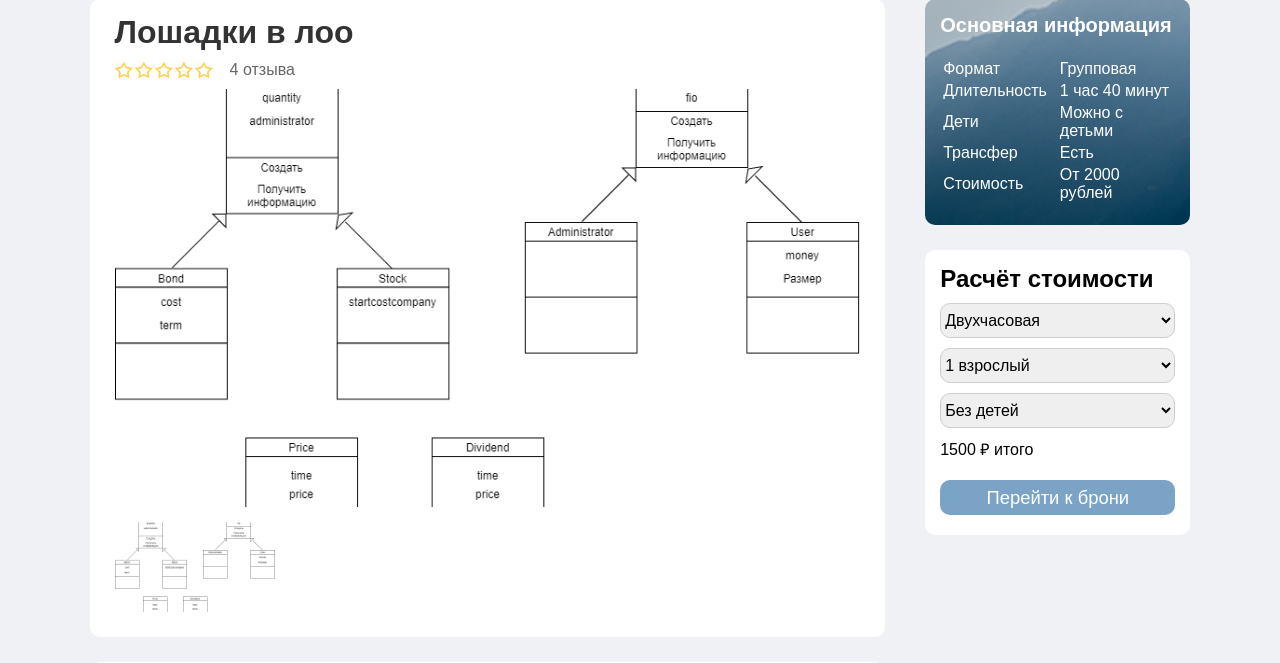
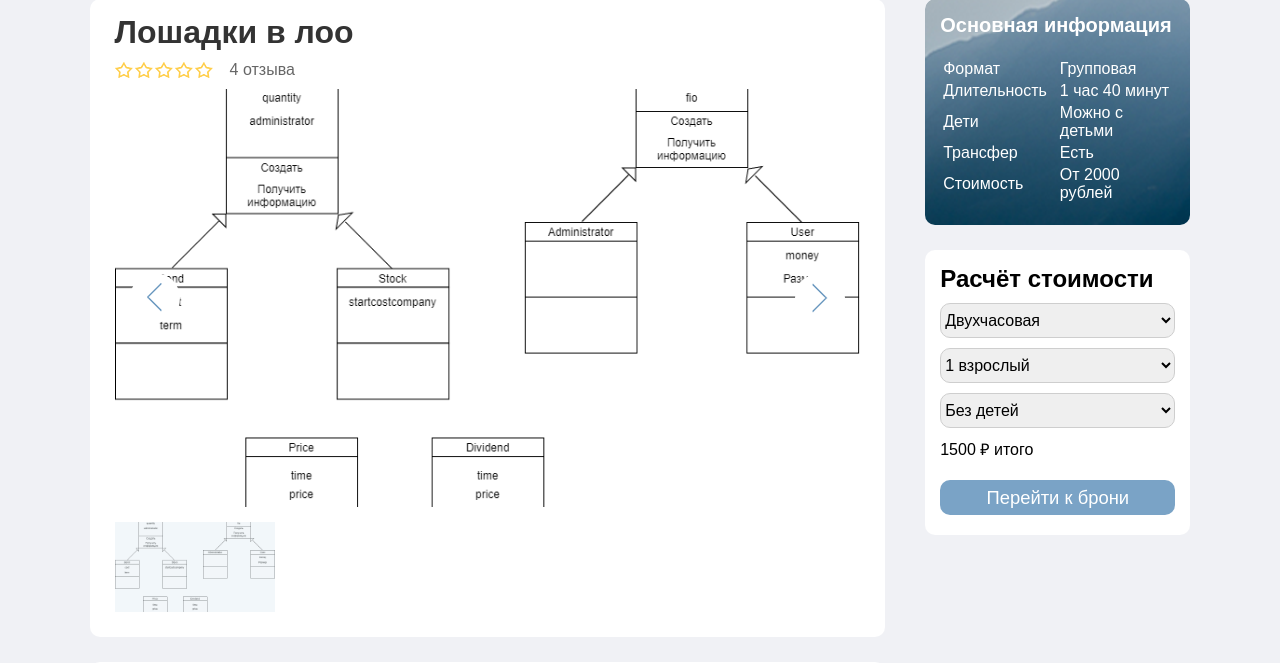
Before and after one commit to mrpeunov/deeptrip, a Django app: a page that uses templates/tours/tour.html in a window 1280 px wide. Shown: the part 121-784 px from the top of the page. Run offline with Django 3.2, Linux system fonts and the light colour scheme; data comes from the database, SQL or seed files in the repository; some libraries are stand-ins or nearby versions.

Commit message:
Gallery all

```diff
--- a/static/scripts/gallery.js
+++ b/static/scripts/gallery.js
@@ -1,10 +1,46 @@
+
+
+
 $(function(){
-    let $main_photo = $('.tour_gallery_main');
-    let ratio = 0.56;
+    let currentClass = "tour_gallery_list_item_current";
+    let $item = $('.tour_gallery_list_item');
 
-    $main_photo.height($main_photo.width() * ratio);
+    //открывает изображение переданное в блок
+    function open_photo(block){
+        $item.removeClass(currentClass);
+        $(block).addClass(currentClass);
+        let src = $('.tour_gallery_list_item_current img').attr("src");
+        $("#main_photo").attr("src", src);
+        $(block).scrollLeft(10);
+    }
 
+    //устанавливает для главного фото размер 16 к 9
+    function set_size_main_photo(){
+        let $main_photo = $('.tour_gallery_main');
+        let ratio = 0.56;
+        $main_photo.height($main_photo.width() * ratio);
+    }
+
+    //при загрузке и обновлении
+    set_size_main_photo();
     $(window).resize(function(){
-        $main_photo.height($main_photo.width() * ratio);
+        set_size_main_photo();
     });
+
+    //меняет главное фото при клике на него
+    $item.click(function (){
+        open_photo(this);
+    });
+
+    //меняет главное фото при клике по кнопке влево или вправо
+    $('.tour_gallery_main_button').click(function (){
+        //выбираем следующее или прыдудщее фото
+        let photo;
+        if($(this).is('#prev')) photo = $('.tour_gallery_list_item_current').prev();
+        if($(this).is('#next')) photo = $('.tour_gallery_list_item_current').next();
+
+        //если фото не конечное, то меняем главное
+        if(photo.is('.tour_gallery_list_item')) open_photo(photo);
+
+    })
 });
--- a/static/styles/style.css
+++ b/static/styles/style.css
@@ -254,18 +254,27 @@ html {
   color: #666666;
 }
 .tour_gallery_main {
-  padding-right: 20px;
   width: 100%;
   margin-bottom: 15px;
+  position: relative;
 }
 .tour_gallery_main img {
   object-fit: cover;
   width: 100%;
   height: 100%;
 }
+.tour_gallery_main_button {
+  position: absolute;
+  background: #fff;
+  height: 50px;
+  width: 50px;
+  top: calc(50% - 25px);
+  border-radius: 50%;
+  cursor: pointer;
+}
 .tour_gallery_list {
   display: flex;
-  overflow-x: auto;
+  overflow-x: overlay;
   position: absolute;
   right: -30px;
   padding: 0 30px 0 0;
@@ -284,11 +293,29 @@ html {
   height: 100%;
   width: 160px;
   margin-right: 15px;
+  -webkit-filter: brightness(77%);
+  filter: brightness(77%);
+  position: relative;
 }
 .tour_gallery_list_item img {
   object-fit: cover;
   width: 160px;
   height: 90px;
+}
+.tour_gallery_list_item_current {
+  -webkit-filter: none;
+  filter: none;
+  opacity: 90%;
+  z-index: 2;
+}
+.tour_gallery_list_item_current .cyan {
+  position: absolute;
+  background: #7aa3c6;
+  width: 100%;
+  height: 100%;
+  z-index: 2;
+  top: 0;
+  opacity: 10%;
 }
 .tour_comment {
   margin: 10px 0;
@@ -435,6 +462,26 @@ html {
 .tour_preview_content_footer {
   display: flex;
 }
+#prev {
+  left: 15px;
+  display: flex;
+  justify-content: center;
+  align-items: center;
+}
+#prev img {
+  width: 16px;
+  height: 30px;
+}
+#next {
+  right: 15px;
+  display: flex;
+  justify-content: center;
+  align-items: center;
+}
+#next img {
+  width: 16px;
+  height: 30px;
+}
 .rating-wrapper {
   overflow: hidden;
   display: flex;
--- a/static/styles/style.less
+++ b/static/styles/style.less
@@ -312,20 +312,30 @@ html{
 
   &_gallery{
     &_main{
-      padding-right: 20px;
       width: 100%;
       margin-bottom: 15px;
+      position: relative;
 
       img{
         object-fit: cover;
         width: 100%;
         height: 100%;
       }
+
+      &_button{
+        position: absolute;
+        background: #colors[white];
+        height: 50px;
+        width: 50px;
+        top: calc(50% - 25px);
+        border-radius: 50%;
+        cursor: pointer;
+      }
     }
 
     &_list{
       display: flex;
-      overflow-x: auto;
+      overflow-x: overlay;
       position: absolute; right: -30px;
       padding: 0 30px 0 0;
       width: 100%;
@@ -344,11 +354,31 @@ html{
         height: 100%;
         width: 160px;
         margin-right: 15px;
+        -webkit-filter: brightness(77%);
+        filter: brightness(77%);
+        position: relative;
 
         img{
           object-fit: cover;
           width: 160px;
           height: 90px;
+        }
+
+        &_current{
+          -webkit-filter: none;
+          filter: none;
+          opacity: 90%;
+          z-index: 2;
+
+          .cyan{
+            position: absolute;
+            background: #colors[button-cyan];
+            width: 100%;
+            height: 100%;
+            z-index: 2;
+            top: 0;
+            opacity: 10%;
+          }
         }
       }
     }
@@ -537,6 +567,30 @@ html{
   }
 }
 
+#prev{
+  left: 15px;
+  display: flex;
+  justify-content: center;
+  align-items: center;
+
+  img{
+    width: 16px;
+    height: 30px;
+  }
+}
+
+#next{
+  right: 15px;
+  display: flex;
+  justify-content: center;
+  align-items: center;
+
+  img{
+    width: 16px;
+    height: 30px;
+  }
+}
+
 .rating-wrapper {
   overflow: hidden;
   display: flex;
--- a/templates/tours/tour.html
+++ b/templates/tours/tour.html
@@ -24,17 +24,25 @@
 
                 <div class="tour_gallery">
                     <div class="tour_gallery_main">
-                        <img src="{{ tour.image.url }}" alt="">
+                        <img src="{{ tour.image.url }}" id="main_photo" alt="">
+                        <div class="tour_gallery_main_button" id="prev">
+                            <img src="{% static 'img/left.png' %}" alt="">
+                        </div>
+                        <div class="tour_gallery_main_button" id="next">
+                            <img src="{% static 'img/right.png' %}" alt="">
+                        </div>
                     </div>
                     <div class="tour_gallery_list_wrapper">
                         <div class="tour_gallery_list">
-                            <div class="tour_gallery_list_item">
+                            <div class="tour_gallery_list_item tour_gallery_list_item_current">
                                 <img src="{{ tour.image.url }}" alt="">
+                                <div class="cyan"></div>
                             </div>
 
                             {% for image_item in image_items %}
                             <div class="tour_gallery_list_item">
                                 <img src="{{ image_item.image.url }}" alt="">
+                                <div class="cyan"></div>
                             </div>
                             {% endfor %}
                         </div>
```
Also changed, not shown: static/img/left.png (added), static/img/right.png (added), 1 other file.
